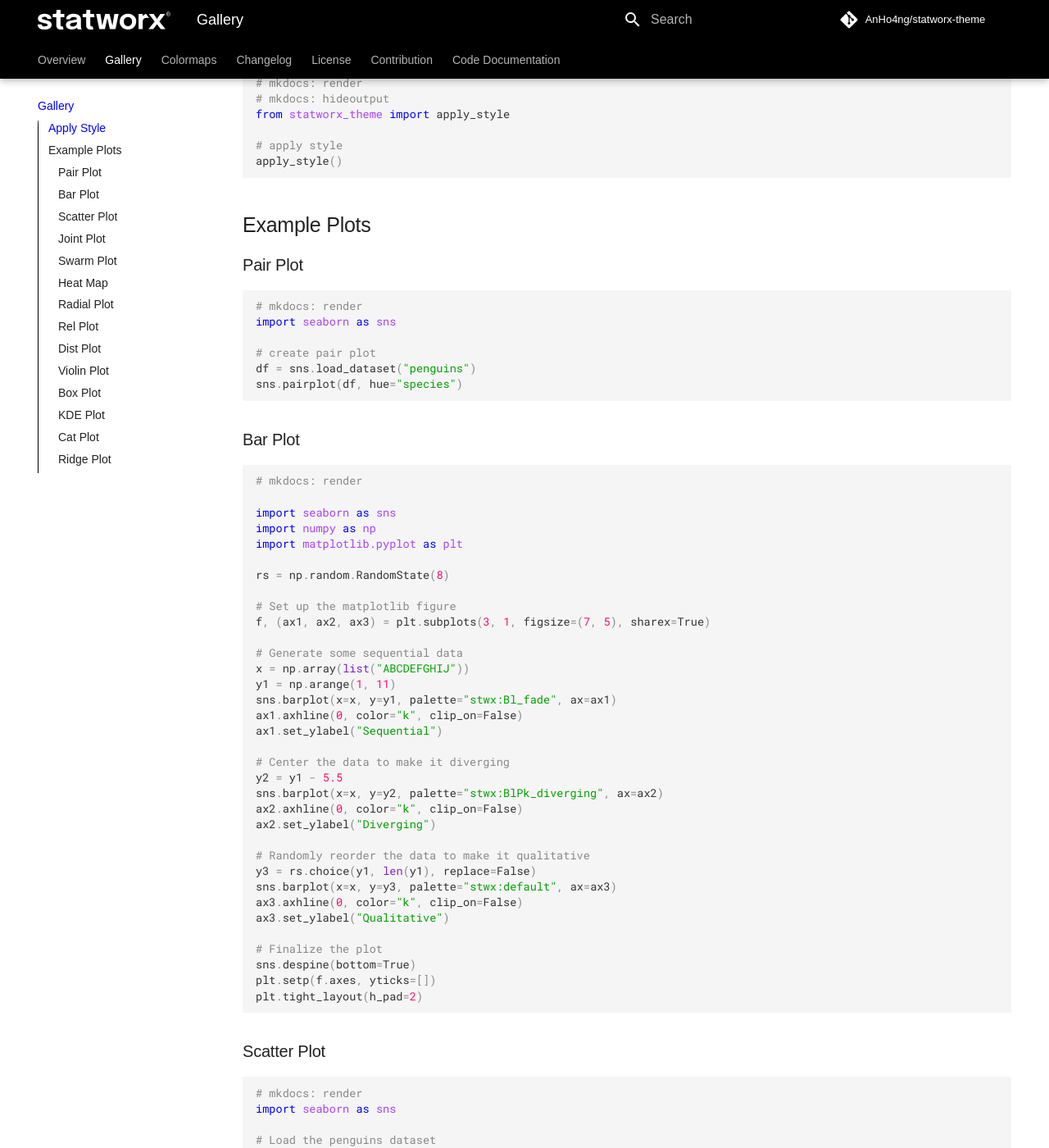
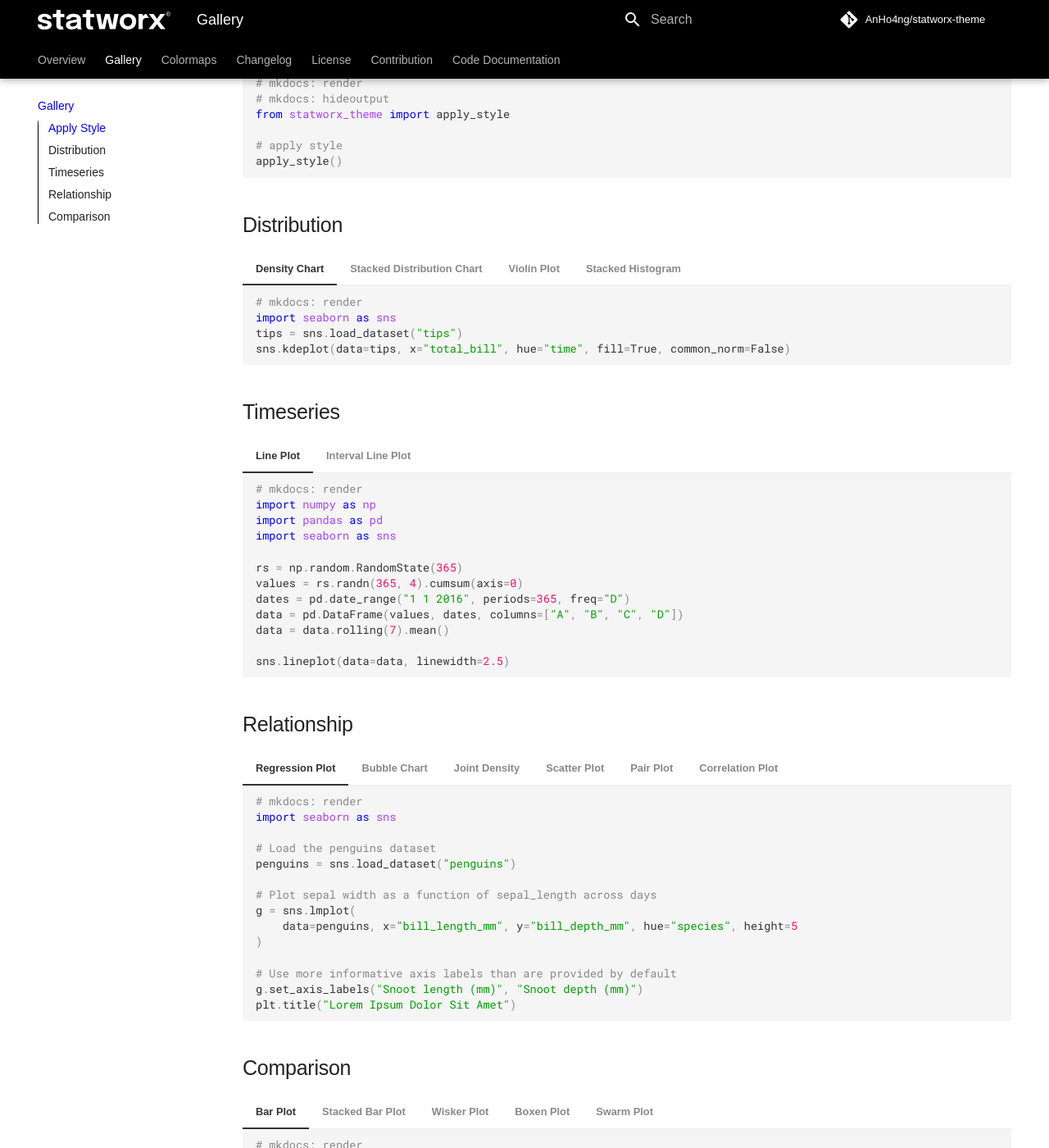
Before and after one commit to STATWORX/statworx-theme, an MkDocs documentation site: the page built from docs/gallery.md, in a window 1280 px wide and 1400 px high, scrolled down 197 px. Shown: the whole window at 82% size. Built offline with MkDocs 1.6.1 and Material for MkDocs 9.7.7, drawn with Linux system fonts in a browser that asks for light colours; comment, search, counter and statistics services are not loaded; some of the changed text lies outside the part shown.

````diff
--- a/docs/gallery.md
+++ b/docs/gallery.md
@@ -11,338 +11,308 @@
 apply_style()
 ```
 
-## Example Plots
+## Distribution
 
-### Pair Plot
+=== "Density Chart"
 
-```python
-# mkdocs: render
-import seaborn as sns
+    ```python
+    # mkdocs: render
+    import seaborn as sns
+    tips = sns.load_dataset("tips")
+    sns.kdeplot(data=tips, x="total_bill", hue="time", fill=True, common_norm=False)
+    ```
 
-# create pair plot
-df = sns.load_dataset("penguins")
-sns.pairplot(df, hue="species")
-```
+=== "Stacked Distribution Chart"
 
-### Bar Plot
+    ```python
+    # mkdocs: render
+    import seaborn as sns
 
-```python
-# mkdocs: render
+    # Load the diamonds dataset
+    diamonds = sns.load_dataset("diamonds")
 
-import seaborn as sns
-import numpy as np
-import matplotlib.pyplot as plt
+    # Plot the distribution of clarity ratings, conditional on carat
+    sns.displot(
+        data=diamonds,
+        x="carat",
+        hue="cut",
+        kind="kde",
+        multiple="fill",
+        clip=(0, None),
+        palette="stwx:Bl_fade",
+    )
+    ```
 
-rs = np.random.RandomState(8)
+=== "Violin Plot"
 
-# Set up the matplotlib figure
-f, (ax1, ax2, ax3) = plt.subplots(3, 1, figsize=(7, 5), sharex=True)
+    ```python
+    # mkdocs: render
+    import seaborn as sns
 
-# Generate some sequential data
-x = np.array(list("ABCDEFGHIJ"))
-y1 = np.arange(1, 11)
-sns.barplot(x=x, y=y1, palette="stwx:Bl_fade", ax=ax1)
-ax1.axhline(0, color="k", clip_on=False)
-ax1.set_ylabel("Sequential")
+    # Load the example tips dataset
+    tips = sns.load_dataset("tips")
 
-# Center the data to make it diverging
-y2 = y1 - 5.5
-sns.barplot(x=x, y=y2, palette="stwx:BlPk_diverging", ax=ax2)
-ax2.axhline(0, color="k", clip_on=False)
-ax2.set_ylabel("Diverging")
+    # Draw a nested violinplot and split the violins for easier comparison
+    sns.violinplot(
+        data=tips,
+        x="day",
+        y="total_bill",
+        hue="smoker",
+        split=True,
+        inner="quart",
+    )
+    sns.despine(left=True)
+    ```
 
-# Randomly reorder the data to make it qualitative
-y3 = rs.choice(y1, len(y1), replace=False)
-sns.barplot(x=x, y=y3, palette="stwx:default", ax=ax3)
-ax3.axhline(0, color="k", clip_on=False)
-ax3.set_ylabel("Qualitative")
+=== "Stacked Histogram"
 
-# Finalize the plot
-sns.despine(bottom=True)
-plt.setp(f.axes, yticks=[])
-plt.tight_layout(h_pad=2)
-```
+    ```python
+    # mkdocs: render
+    import seaborn as sns
 
-### Scatter Plot
+    diamonds = sns.load_dataset("diamonds")
 
-```python
-# mkdocs: render
-import seaborn as sns
+    sns.histplot(
+        diamonds,
+        x="price", hue="cut",
+        multiple="stack",
+        log_scale=True,
+    )
+    ```
 
-# Load the penguins dataset
-penguins = sns.load_dataset("penguins")
+## Timeseries
 
-# Plot sepal width as a function of sepal_length across days
-g = sns.lmplot(
-    data=penguins,
-    x="bill_length_mm", y="bill_depth_mm", hue="species",
-    height=5,
-)
+=== "Line Plot"
 
-# Use more informative axis labels than are provided by default
-g.set_axis_labels("Snoot length (mm)", "Snoot depth (mm)")
-```
+    ```python
+    # mkdocs: render
+    import numpy as np
+    import pandas as pd
+    import seaborn as sns
 
-### Joint Plot
+    rs = np.random.RandomState(365)
+    values = rs.randn(365, 4).cumsum(axis=0)
+    dates = pd.date_range("1 1 2016", periods=365, freq="D")
+    data = pd.DataFrame(values, dates, columns=["A", "B", "C", "D"])
+    data = data.rolling(7).mean()
 
-```python
-# mkdocs: render
-import seaborn as sns
+    sns.lineplot(data=data, linewidth=2.5)
+    ```
 
-# Load the penguins dataset
-penguins = sns.load_dataset("penguins")
+=== "Interval Line Plot"
 
-# Show the joint distribution using kernel density estimation
-g = sns.jointplot(
-    data=penguins,
-    x="bill_length_mm", y="bill_depth_mm", hue="species",
-    kind="kde",
-)
-```
+    ```python
+    # mkdocs: render
+    import seaborn as sns
 
-### Swarm Plot
+    # Load an example dataset with long-form data
+    fmri = sns.load_dataset("fmri")
 
-```python
-# mkdocs: render
-import seaborn as sns
+    # Plot the responses for different events and regions
+    sns.lineplot(x="timepoint", y="signal",
+                 hue="region", style="event",
+                 data=fmri)
+    ```
 
-# Load the penguins dataset
-df = sns.load_dataset("penguins")
+## Relationship
 
-# Draw a categorical scatterplot to show each observation
-ax = sns.swarmplot(data=df, x="body_mass_g", y="sex", hue="species")
-ax.set(ylabel="")
-```
+=== "Regression Plot"
 
-### Heat Map
+    ```python
+    # mkdocs: render
+    import seaborn as sns
 
-```python
-# mkdocs: render
+    # Load the penguins dataset
+    penguins = sns.load_dataset("penguins")
 
-import seaborn as sns
-import matplotlib.pyplot as plt
+    # Plot sepal width as a function of sepal_length across days
+    g = sns.lmplot(
+        data=penguins, x="bill_length_mm", y="bill_depth_mm", hue="species", height=5
+    )
 
-# Load the example flights dataset and convert to long-form
-flights_long = sns.load_dataset("flights")
-flights = flights_long.pivot("month", "year", "passengers")
+    # Use more informative axis labels than are provided by default
+    g.set_axis_labels("Snoot length (mm)", "Snoot depth (mm)")
+    plt.title("Lorem Ipsum Dolor Sit Amet")
+    ```
 
-# Draw a heatmap with the numeric values in each cell
-f, ax = plt.subplots(figsize=(9, 6))
-sns.heatmap(flights, annot=True, fmt="d", linewidths=.5, ax=ax, cmap="stwx:Bl_fade")
-```
+=== "Bubble Chart"
 
-### Radial Plot
+    ```python
+    # mkdocs: render
+    import seaborn as sns
 
-```python
-# mkdocs: render
+    # Load the example mpg dataset
+    mpg = sns.load_dataset("mpg")
 
-import seaborn as sns
-import pandas as pd
-import numpy as np
+    # Plot miles per gallon against horsepower with other semantics
+    sns.relplot(x="horsepower", y="mpg", hue="origin", size="weight",
+                sizes=(40, 400), alpha=.5, palette="stwx:alternative",
+                height=6, data=mpg)
+    ```
 
-# Generate an example radial datast
-r = np.linspace(0, 10, num=100)
-df = pd.DataFrame({'r': r, 'slow': r, 'medium': 2 * r, 'fast': 4 * r})
+=== "Joint Density"
 
-# Convert the dataframe to long-form or "tidy" format
-df = pd.melt(df, id_vars=['r'], var_name='speed', value_name='theta')
+    ```python
+    # mkdocs: render
+    import seaborn as sns
 
-# Set up a grid of axes with a polar projection
-g = sns.FacetGrid(df, col="speed", hue="speed",
-                  subplot_kws=dict(projection='polar'), height=4.5,
-                  sharex=False, sharey=False, despine=False)
+    # Load the penguins dataset
+    penguins = sns.load_dataset("penguins")
 
-# Draw a scatterplot onto each axes in the grid
-g.map(sns.scatterplot, "theta", "r")
-```
+    # Show the joint distribution using kernel density estimation
+    g = sns.jointplot(
+        data=penguins,
+        x="bill_length_mm", y="bill_depth_mm", hue="species",
+        kind="kde",
+    )
+    ```
 
-### Rel Plot
+=== "Scatter Plot"
 
-```python
-# mkdocs: render
+    ```python
+    # mkdocs: render
+    import seaborn as sns
+    mpg = sns.load_dataset("mpg")
 
-import seaborn as sns
+    # Use JointGrid directly to draw a custom plot
+    g = sns.JointGrid(data=mpg, x="mpg", y="acceleration", space=0, ratio=17)
+    g.plot_joint(sns.scatterplot, legend=False)
+    g.plot_marginals(sns.rugplot, height=1)
+    ```
 
-# Load the example planets dataset
-planets = sns.load_dataset("planets")
+=== "Pair Plot"
 
-g = sns.relplot(
-    data=planets,
-    x="distance", y="orbital_period",
-    hue="year", size="mass",
-    palette="stwx:BlPk_blend", sizes=(10, 200),
-)
-g.set(xscale="log", yscale="log")
-g.ax.xaxis.grid(True, "minor", linewidth=.25)
-g.ax.yaxis.grid(True, "minor", linewidth=.25)
-g.despine(left=True, bottom=True)
-```
+    ```python
+    # mkdocs: render
 
-### Dist Plot
+    import seaborn as sns
 
-```python
-# mkdocs: render
+    df = sns.load_dataset("penguins")
+    sns.pairplot(df, hue="species")
+    ```
 
-import seaborn as sns
+=== "Correlation Plot"
 
-mpg = sns.load_dataset("mpg")
+    ```python
+    # mkdocs: render
 
-colors = (250, 70, 50), (350, 70, 50)
-sns.displot(
-    mpg,
-    x="displacement", col="origin", hue="model_year",
-    kind="ecdf", aspect=.75, linewidth=2, palette="stwx:BlPk_blend"
-)
-```
+    from string import ascii_letters
+    import numpy as np
+    import pandas as pd
+    import seaborn as sns
+    import matplotlib.pyplot as plt
 
-```python
-# mkdocs: render
+    # Generate a large random dataset
+    rs = np.random.RandomState(33)
+    d = pd.DataFrame(data=rs.normal(size=(100, 10)),
+                     columns=list(ascii_letters[26:26+10]))
 
-import seaborn as sns
+    # Compute the correlation matrix
+    corr = d.corr()
 
-# Load the diamonds dataset
-diamonds = sns.load_dataset("diamonds")
+    # Generate a mask for the upper triangle
+    mask = np.triu(np.ones_like(corr, dtype=bool))
 
-# Plot the distribution of clarity ratings, conditional on carat
-sns.displot(
-    data=diamonds,
-    x="carat", hue="cut",
-    kind="kde", height=6,
-    multiple="fill",
-    clip=(0, None),
-    palette="stwx:Bl_fade",
-)
-```
+    # Draw the heatmap with the mask and correct aspect ratio
+    sns.heatmap(corr, mask=mask, cmap="stwx:Bl_fade", vmax=.3, center=0,
+                square=True, linewidths=.5, cbar_kws={"shrink": .5})
+    ```
 
-### Violin Plot
+## Comparison
 
-```python
-# mkdocs: render
-import seaborn as sns
+=== "Bar Plot"
 
-# Load the example dataset of brain network correlations
-df = sns.load_dataset("brain_networks", header=[0, 1, 2], index_col=0)
+    ```python
+    # mkdocs: render
 
-# Pull out a specific subset of networks
-used_networks = [1, 3, 4, 5, 6, 7, 8, 11, 12, 13, 16, 17]
-used_columns = (df.columns.get_level_values("network")
-                          .astype(int)
-                          .isin(used_networks))
-df = df.loc[:, used_columns]
+    import seaborn as sns
 
-# Compute the correlation matrix and average over networks
-corr_df = df.corr().groupby(level="network").mean()
-corr_df.index = corr_df.index.astype(int)
-corr_df = corr_df.sort_index().T
+    penguins = sns.load_dataset("penguins")
 
-# Set up the matplotlib figure
-f, ax = plt.subplots(figsize=(11, 6))
+    # Draw a nested barplot by species and sex
+    g = sns.catplot(
+        data=penguins, kind="bar",
+        x="species", y="body_mass_g", hue="sex",
+        ci=None
+    )
+    g.despine(left=True)
+    g.set_axis_labels("", "Body mass (g)")
+    g.legend.set_title("")
+    ```
 
-# Draw a violinplot with a narrower bandwidth than the default
-sns.violinplot(data=corr_df, bw=.2, cut=1, linewidth=1, palette="stwx:BlPk_blend")
+=== "Stacked Bar Plot"
 
-# Finalize the figure
-ax.set(ylim=(-.7, 1.05))
-sns.despine(left=True, bottom=True)
-```
+    ```python
+    # mkdocs: render
 
-### Box Plot
+    import seaborn as sns
+    import matplotlib.pyplot as plt
+    from statworx_theme.colors import BLUE, LIGHT_BLUE
 
-```python
-# mkdocs: render
-import seaborn as sns
+    # Initialize the matplotlib figure
+    f, ax = plt.subplots(figsize=(6, 15))
 
-# Load the example tips dataset
-tips = sns.load_dataset("tips")
+    # Load the example car crash dataset
+    crashes = sns.load_dataset("car_crashes").sort_values("total", ascending=False)
 
-# Draw a nested boxplot to show bills by day and time
-sns.boxplot(x="day", y="total_bill",
-            hue="smoker",
-            data=tips,
-            )
-sns.despine(offset=10, trim=True)
-```
+    # Plot the total crashes
+    sns.set_color_codes("pastel")
+    sns.barplot(x="total", y="abbrev", data=crashes,
+                label="Total", color=LIGHT_BLUE)
 
-### KDE Plot
+    # Plot the crashes where alcohol was involved
+    sns.set_color_codes("muted")
+    sns.barplot(x="alcohol", y="abbrev", data=crashes,
+                label="Alcohol-involved", color=BLUE)
 
-```python
-# mkdocs: render
-import seaborn as sns
-from statworx_theme.colors import BLUE
+    # Add a legend and informative axis label
+    ax.legend(ncol=2, loc="lower right", frameon=True)
+    ax.set(xlim=(0, 24), ylabel="",
+           xlabel="Automobile collisions per billion miles")
+    sns.despine(left=True, bottom=True)
+    ```
 
-df = sns.load_dataset("penguins")
+=== "Wisker Plot"
 
-g = sns.JointGrid(data=df, x="body_mass_g", y="bill_depth_mm", space=0)
-g.plot_joint(sns.kdeplot,
-             fill=True, clip=((2200, 6800), (10, 25)),
-             thresh=0, levels=100, cmap="stwx:Bl_rise")
-g.plot_marginals(sns.histplot, color=BLUE, alpha=1, bins=25)
-```
+    ```python
+    # mkdocs: render
 
-### Cat Plot
+    import seaborn as sns
 
-```python
-# mkdocs: render
-import seaborn as sns
-penguins = sns.load_dataset("penguins")
+    # Load the example tips dataset
+    tips = sns.load_dataset("tips")
 
-# Draw a nested barplot by species and sex
-g = sns.catplot(
-    data=penguins, kind="bar",
-    x="species", y="body_mass_g", hue="sex",
-    ci="sd", height=6
-)
-g.despine(left=True)
-g.set_axis_labels("", "Body mass (g)")
-g.legend.set_title("")
-```
+    # Draw a nested boxplot to show bills by day and time
+    sns.boxplot(x="day", y="total_bill",
+                hue="smoker",
+                data=tips)
+    sns.despine(offset=10, trim=True)
+    ```
 
-### Ridge Plot
+=== "Boxen Plot"
 
-```python
-# mkdocs: render
+    ```python
+    # mkdocs: render
+    import seaborn as sns
 
-import numpy as np
-import pandas as pd
-import seaborn as sns
+    diamonds = sns.load_dataset("diamonds")
+    clarity_ranking = ["I1", "SI2", "SI1", "VS2", "VS1", "VVS2", "VVS1", "IF"]
 
-# Create the data
-rs = np.random.RandomState(1979)
-x = rs.randn(500)
-g = np.tile(list("ABCDEFGHIJ"), 50)
-df = pd.DataFrame(dict(x=x, g=g))
-m = df.g.map(ord)
-df["x"] += m
+    sns.boxenplot(x="clarity", y="carat",
+                  color=BLUE, order=clarity_ranking,
+                  scale="linear", data=diamonds)
+    ```
 
-# Initialize the FacetGrid object
-pal = sns.cubehelix_palette(10, rot=-.25, light=.7)
-g = sns.FacetGrid(df, row="g", hue="g", aspect=15, height=.5, palette="stwx:Bl_fade")
+=== "Swarm Plot"
 
-# Draw the densities in a few steps
-g.map(sns.kdeplot, "x",
-      bw_adjust=.5, clip_on=False,
-      fill=True, alpha=1, linewidth=1.5)
-g.map(sns.kdeplot, "x", clip_on=False, color="w", lw=2, bw_adjust=.5)
+    ```python
+    # mkdocs: render
+    import seaborn as sns
 
-# passing color=None to refline() uses the hue mapping
-g.refline(y=0, linewidth=2, linestyle="-", color=None, clip_on=False)
+    # Load the penguins dataset
+    df = sns.load_dataset("penguins")
 
-
-# Define and use a simple function to label the plot in axes coordinates
-def label(x, color, label):
-    import matplotlib.pyplot as plt
-    ax = plt.gca()
-    ax.text(0, .2, label, fontweight="bold", color=color,
-            ha="left", va="center", transform=ax.transAxes)
-
-
-g.map(label, "x")
-
-# Set the subplots to overlap
-g.figure.subplots_adjust(hspace=-.25)
-
-# Remove axes details that don't play well with overlap
-g.set_titles("")
-g.set(yticks=[], ylabel="")
-g.despine(bottom=True, left=True)
-```
+    # Draw a categorical scatterplot to show each observation
+    ax = sns.swarmplot(data=df, x="body_mass_g", y="sex", hue="species")
+    ax.set(ylabel="")
+    ```
--- a/mkdocs.yml
+++ b/mkdocs.yml
@@ -14,6 +14,7 @@
   icon:
     repo: fontawesome/brands/git-alt
   features:
+    - content.tabs.link
     - search.highlight
     - navigation.tabs
     - navigation.tabs.sticky
````
Also changed, not shown: docs/colormap.md (+99 -76 lines).
